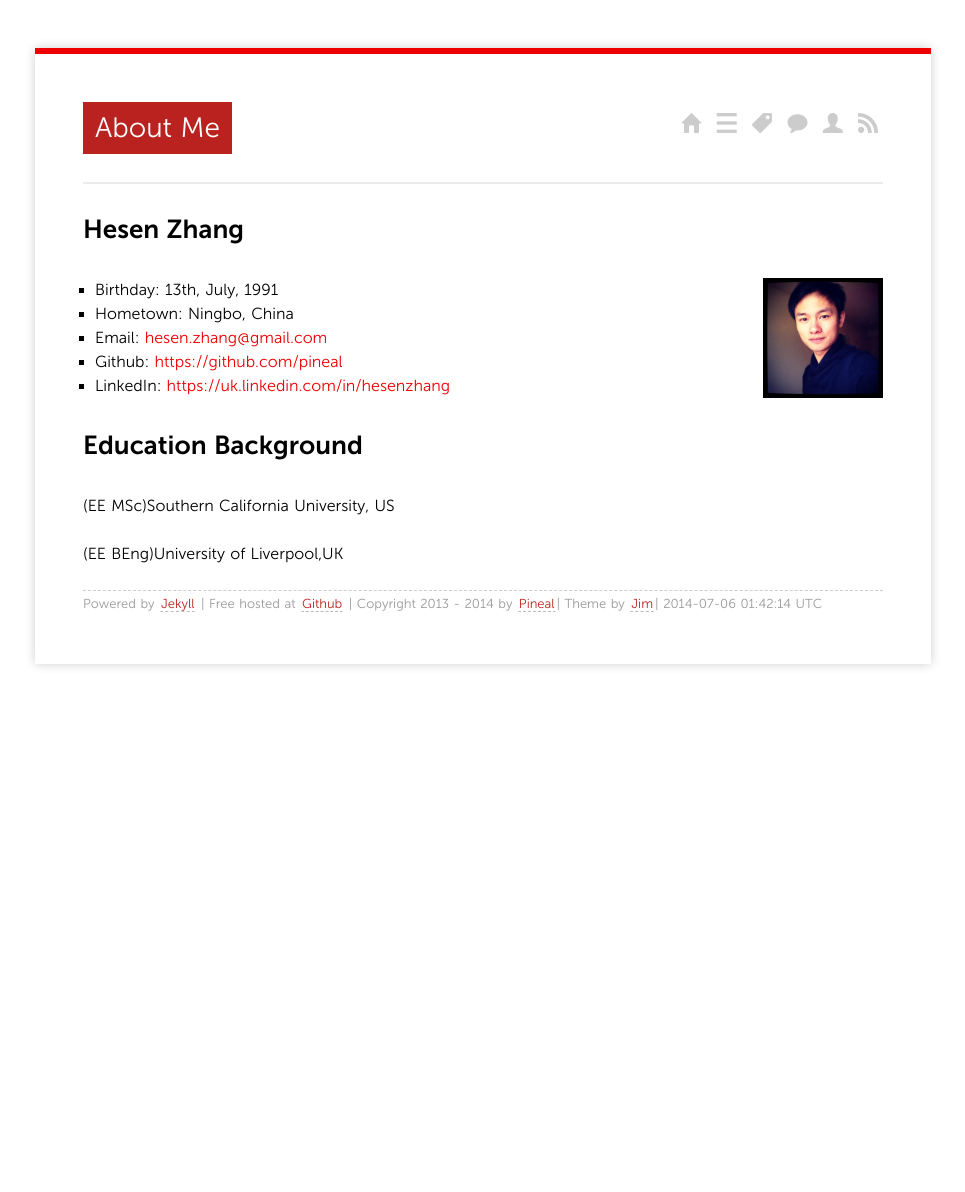
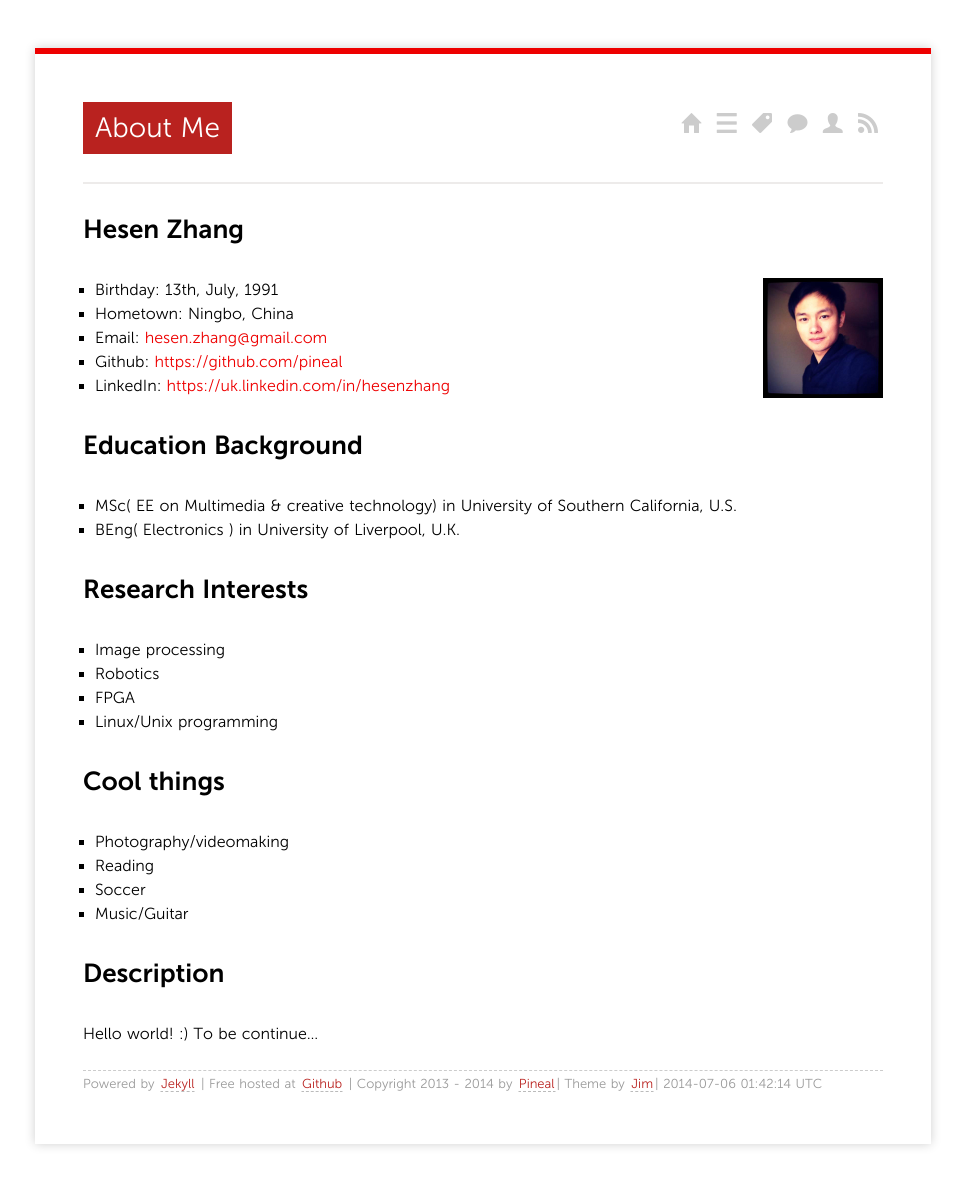
Before and after one commit to pineal/pineal.github.com, a Jekyll site: the page built from about/index.md, in a window 1280 px wide. Shown: the whole page, without its empty margins (157-1122 px from the left). Built offline with Jekyll 4.4.1, drawn with Linux system fonts in a browser that asks for light colours; nearby versions of some CDN libraries; Markdown is read by kramdown in place of the engine named in the settings; comment, search, counter and statistics services are not loaded; before the commit the page ends 900 px from its top, so only the background shows below that.

Commit message:
Profile update

```diff
--- a/about/index.md
+++ b/about/index.md
@@ -15,6 +15,21 @@ comments: yes
 
 ##Education Background
 
-(EE MSc)Southern California University, US
+- MSc( EE on Multimedia & creative technology) in University of Southern California, U.S.
+- BEng( Electronics ) in University of Liverpool, U.K.
 
-(EE BEng)University of Liverpool,UK
+##Research Interests
+
+- Image processing
+- Robotics
+- FPGA
+- Linux/Unix programming
+
+##Cool things
+- Photography/videomaking
+- Reading
+- Soccer
+- Music/Guitar
+
+##Description
+Hello world! :) To be continue...
```
